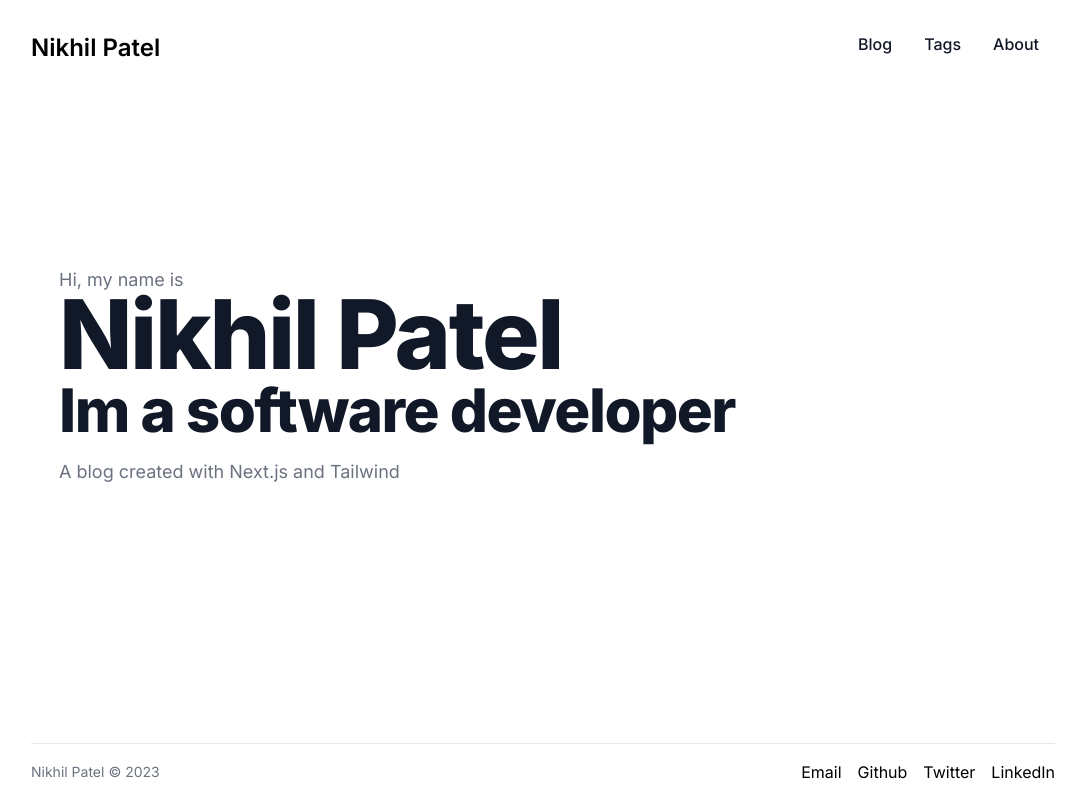
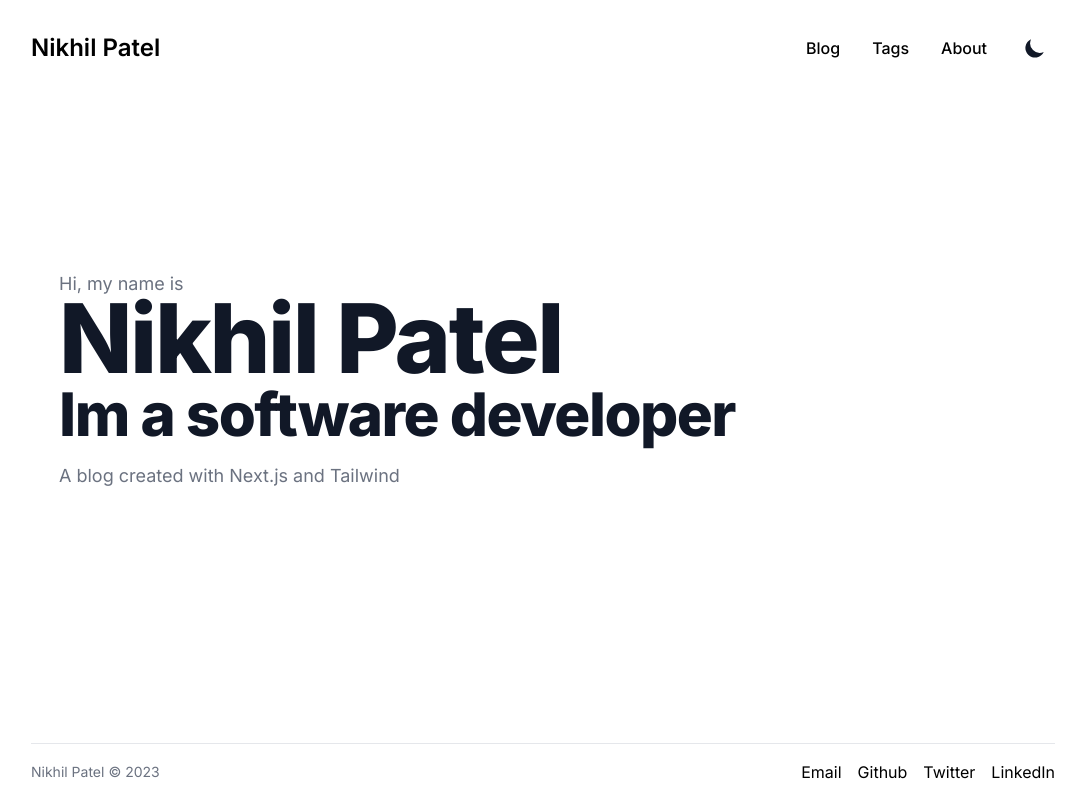
Before and after one commit to NikhilP99/nikhilpatel.tech, a Next.js app: page / in a window 1280 px wide. Shown: the whole page, without its empty margins (97-1182 px from the left). Built offline with nearby package versions, Linux system fonts and the light colour scheme.

Commit message:
Adding tailwind default dark mode

```diff
--- a/package.json
+++ b/package.json
@@ -17,6 +17,7 @@
     "eslint": "8.40.0",
     "eslint-config-next": "13.4.2",
     "next": "13.4.2",
+    "next-themes": "^0.2.1",
     "postcss": "8.4.23",
     "react": "18.2.0",
     "react-dom": "18.2.0",
--- a/src/app/layout.tsx
+++ b/src/app/layout.tsx
@@ -2,6 +2,7 @@
 import { Inter } from 'next/font/google'
 import LayoutWrapper from '@/components/Layout/LayoutWrapper'
 import { WithChildren } from '@/types/common'
+import ThemeProvider from '@/components/ThemeProvider'
 
 const inter = Inter({ subsets: ['latin'] })
 
@@ -15,10 +16,11 @@
   return (
     <html lang="en" className={inter.className}>
       <body>
-        {/* Theme provider here */}
-        <LayoutWrapper>
-          {children}
-        </LayoutWrapper>
+        <ThemeProvider attribute="class" defaultTheme='system' enableSystem>
+          <LayoutWrapper>
+            {children}
+          </LayoutWrapper>
+        </ThemeProvider>
       </body>
     </html>
   )
--- a/src/app/page.tsx
+++ b/src/app/page.tsx
@@ -4,14 +4,14 @@
   return (
     <div className="flex-1 flex h-full flex-col justify-center px-7">
       <div className="space-y-2 pt-6 pb-8 md:space-y-5">
-        <p className="text-lg leading-3 text-gray-500">Hi, my name is</p>
-        <h1 className="text-5xl font-extrabold leading-9 tracking-tight text-gray-900 sm:text-5xl sm:leading-10 md:text-8xl md:leading-14">
+        <p className="text-lg leading-3 text-gray-500 dark:text-gray-400">Hi, my name is</p>
+        <h1 className="text-5xl font-extrabold leading-9 tracking-tight text-gray-900 dark:text-gray-100 sm:text-5xl sm:leading-10 md:text-8xl md:leading-14">
           Nikhil Patel
         </h1>
-        <h3 className="text-3xl font-extrabold leading-9 tracking-tight text-gray-900 sm:text-4xl sm:leading-10 md:text-6xl md:leading-14">
+        <h3 className="text-3xl font-extrabold leading-9 tracking-tight text-gray-900 dark:text-gray-100 sm:text-4xl sm:leading-10 md:text-6xl md:leading-14">
           Im a software developer
         </h3>
-        <p className="text-lg leading-7 text-gray-500">
+        <p className="text-lg leading-7 text-gray-500 dark:text-gray-400">
         A blog created with Next.js and Tailwind
         </p>
       </div>
--- a/src/components/Layout/Header/Header.tsx
+++ b/src/components/Layout/Header/Header.tsx
@@ -1,3 +1,4 @@
+import ThemeSwitcher from "@/components/ThemeSwitcher"
 import { HEADER_LINKS } from "@/config/links"
 import Link from "next/link"
 
@@ -17,12 +18,13 @@
             <Link
               key="tags"
               href={link.href}
-              className="p-1 font-medium text-gray-900 sm:p-4"
+              className="p-1 font-medium sm:p-4"
             >
               {link.title}
             </Link>
           ))}
         </div>
+        <ThemeSwitcher />
       </div>
     </header>
   )
--- /dev/null
+++ b/src/components/ThemeProvider/index.tsx
@@ -0,0 +1,9 @@
+"use client"
+
+import * as React from "react"
+import { ThemeProvider as NextThemesProvider } from "next-themes"
+import type { ThemeProviderProps } from "next-themes/dist/types"
+
+export default function ThemeProvider({ children, ...props }: ThemeProviderProps) {
+  return <NextThemesProvider {...props}>{children}</NextThemesProvider>
+}
--- /dev/null
+++ b/src/components/ThemeSwitcher/index.tsx
@@ -0,0 +1,39 @@
+'use client'
+import { useEffect, useState } from 'react'
+import { useTheme } from 'next-themes'
+
+const ThemeSwitcher = () => {
+  const [mounted, setMounted] = useState(false)
+  const { theme, setTheme, resolvedTheme } = useTheme()
+
+  // When mounted on client, now we can show the UI
+  useEffect(() => setMounted(true), [])
+
+  return (
+    <button
+      aria-label="Toggle Dark Mode"
+      type="button"
+      className="ml-1 mr-1 h-8 w-8 rounded p-1 sm:ml-4"
+      onClick={() => setTheme(theme === 'dark' || resolvedTheme === 'dark' ? 'light' : 'dark')}
+    >
+      <svg
+        xmlns="http://www.w3.org/2000/svg"
+        viewBox="0 0 20 20"
+        fill="currentColor"
+        className="text-gray-900 dark:text-gray-100"
+      >
+        {mounted && (theme === 'dark' || resolvedTheme === 'dark') ? (
+          <path
+            fillRule="evenodd"
+            d="M10 2a1 1 0 011 1v1a1 1 0 11-2 0V3a1 1 0 011-1zm4 8a4 4 0 11-8 0 4 4 0 018 0zm-.464 4.95l.707.707a1 1 0 001.414-1.414l-.707-.707a1 1 0 00-1.414 1.414zm2.12-10.607a1 1 0 010 1.414l-.706.707a1 1 0 11-1.414-1.414l.707-.707a1 1 0 011.414 0zM17 11a1 1 0 100-2h-1a1 1 0 100 2h1zm-7 4a1 1 0 011 1v1a1 1 0 11-2 0v-1a1 1 0 011-1zM5.05 6.464A1 1 0 106.465 5.05l-.708-.707a1 1 0 00-1.414 1.414l.707.707zm1.414 8.486l-.707.707a1 1 0 01-1.414-1.414l.707-.707a1 1 0 011.414 1.414zM4 11a1 1 0 100-2H3a1 1 0 000 2h1z"
+            clipRule="evenodd"
+          />
+        ) : (
+          <path d="M17.293 13.293A8 8 0 016.707 2.707a8.001 8.001 0 1010.586 10.586z" />
+        )}
+      </svg>
+    </button>
+  )
+}
+
+export default ThemeSwitcher
--- a/tailwind.config.js
+++ b/tailwind.config.js
@@ -5,6 +5,7 @@
     './src/components/**/*.{js,ts,jsx,tsx,mdx}',
     './src/app/**/*.{js,ts,jsx,tsx,mdx}',
   ],
+  darkMode: 'class',
   theme: {
     extend: {
       lineHeight: {
```
Also changed, not shown: 1 other file (tests, documents, lock files or other folders).
